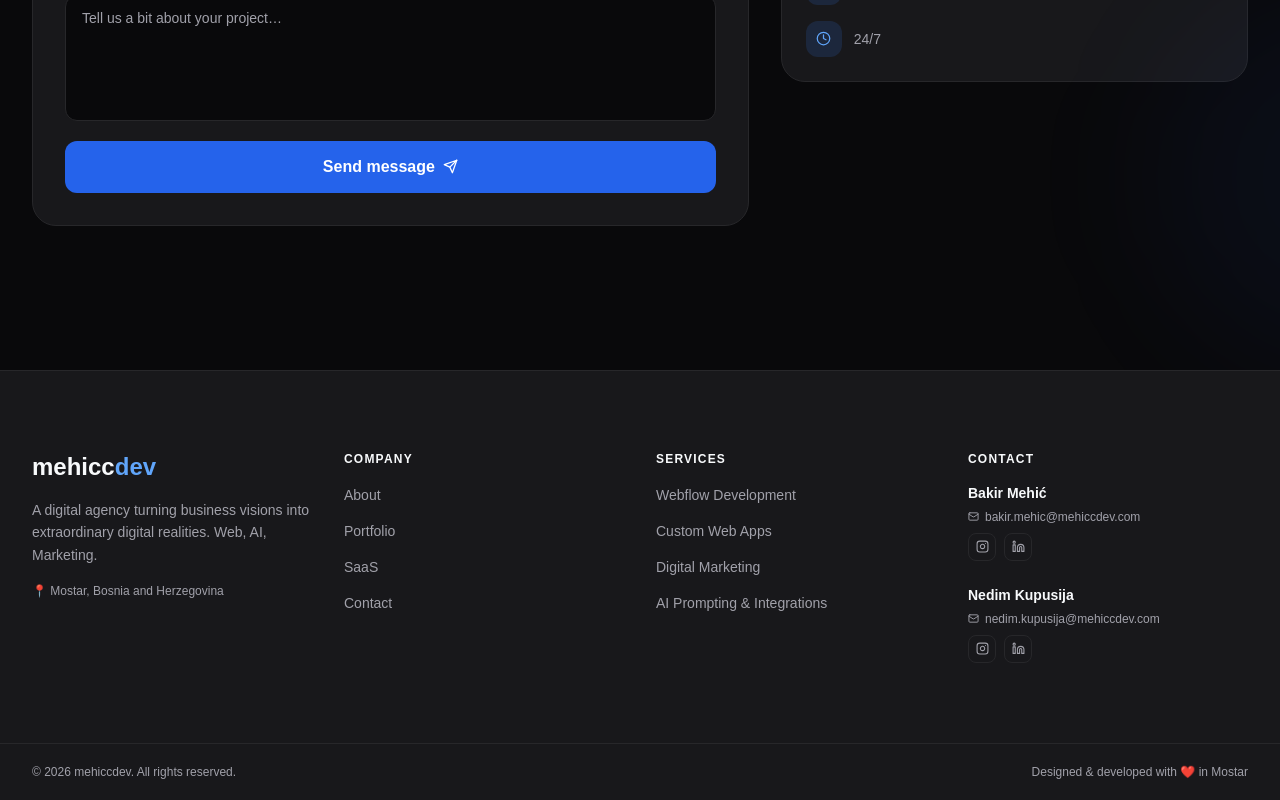
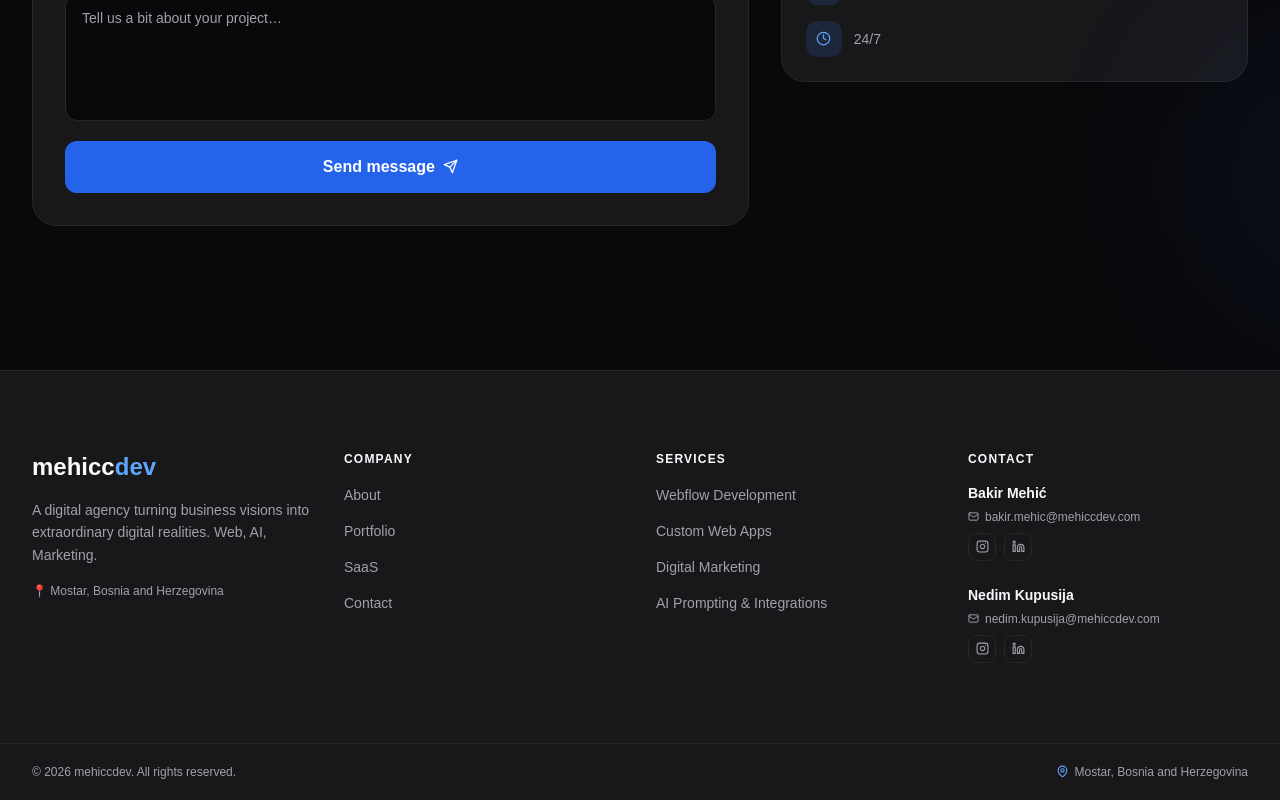
Before and after one commit to Bakeee99/mehiccdev, a Next.js app: page / in a window 1280 px wide. Shown: the part 10166-10966 px from the top of the page. Built offline with nearby package versions, Linux system fonts and the light colour scheme.

Commit message:
Profesionalniji footer

```diff
--- a/components/sections/Footer.tsx
+++ b/components/sections/Footer.tsx
@@ -9,7 +9,7 @@
 import { useState } from "react";
 
 import { motion } from "framer-motion";
-import { Mail, Instagram, Linkedin } from "lucide-react";
+import { Mail, Instagram, Linkedin, MapPin } from "lucide-react";
 import { staggerContainer, fadeUp, viewportOnce } from "@/lib/animations";
 import { useLanguage } from "@/components/ui/LanguageProvider";
 
@@ -124,7 +124,10 @@ export function Footer() {
       <div className="border-t border-[var(--border)]">
         <div className="max-w-7xl mx-auto px-6 lg:px-8 py-5 flex flex-col sm:flex-row items-center justify-between gap-3">
           <p className="text-xs text-[var(--text-muted)]">© {year} mehiccdev. {t.footer.rights}</p>
-          <p className="text-xs text-[var(--text-muted)]">{t.footer.madeWith}</p>
+          <p className="flex items-center gap-1.5 text-xs text-[var(--text-muted)]">
+            <MapPin size={13} className="text-brand-600 dark:text-brand-400 flex-shrink-0" />
+            {t.footer.madeWith}
+          </p>
         </div>
       </div>
     </footer>
--- a/lib/i18n.ts
+++ b/lib/i18n.ts
@@ -203,7 +203,7 @@ export const translations = {
       servicesHeading: "Usluge",
       contactHeading: "Kontakt",
       rights:   "Sva prava zadržana.",
-      madeWith: "Dizajnirano & razvijeno s ❤️ u Mostaru",
+      madeWith: "Mostar, Bosna i Hercegovina",
     },
   },
 
@@ -400,7 +400,7 @@ export const translations = {
       servicesHeading: "Services",
       contactHeading: "Contact",
       rights:   "All rights reserved.",
-      madeWith: "Designed & developed with ❤️ in Mostar",
+      madeWith: "Mostar, Bosnia and Herzegovina",
     },
   },
 } as const;
```
Also changed, not shown: PROCITAJ-ME.txt.
